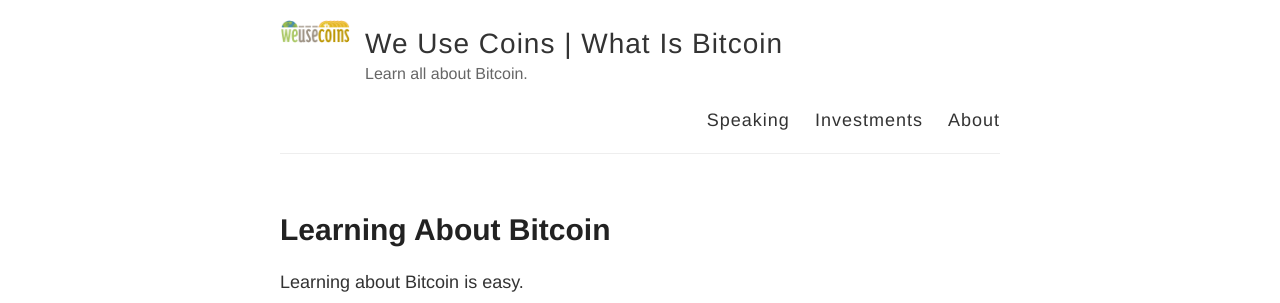
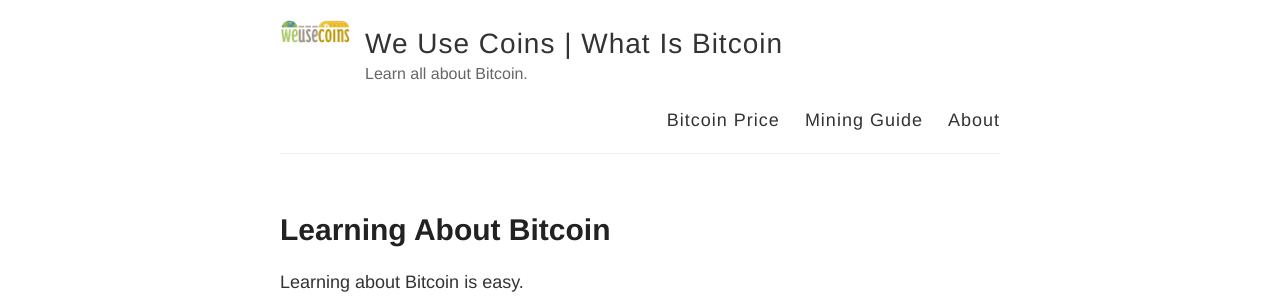
Before and after one commit to causeimyanni/wuc-new, a Jekyll site: the page built from index.html, in a window 1280 px wide. Shown: the top 303 px of the page. Built offline with Jekyll 4.4.1, drawn with Linux system fonts in a browser that asks for light colours; Markdown is read by kramdown in place of the engine named in the settings.

Commit message:
Update default.html
Navigation Menu

```diff
--- a/_layouts/default.html
+++ b/_layouts/default.html
@@ -28,8 +28,8 @@
           </div>
 
           <nav>
-            <a href="{{ site.baseurl }}/speaking">Speaking</a>
-            <a href="{{ site.baseurl }}/investments">Investments</a>
+            <a href="{{ site.baseurl }}/bitcoin-price">Bitcoin Price</a>
+            <a href="{{ site.baseurl }}/bitcoin-mining-guide">Mining Guide</a>
             <a href="{{ site.baseurl }}/about">About</a>
           </nav>
         </header>
```
